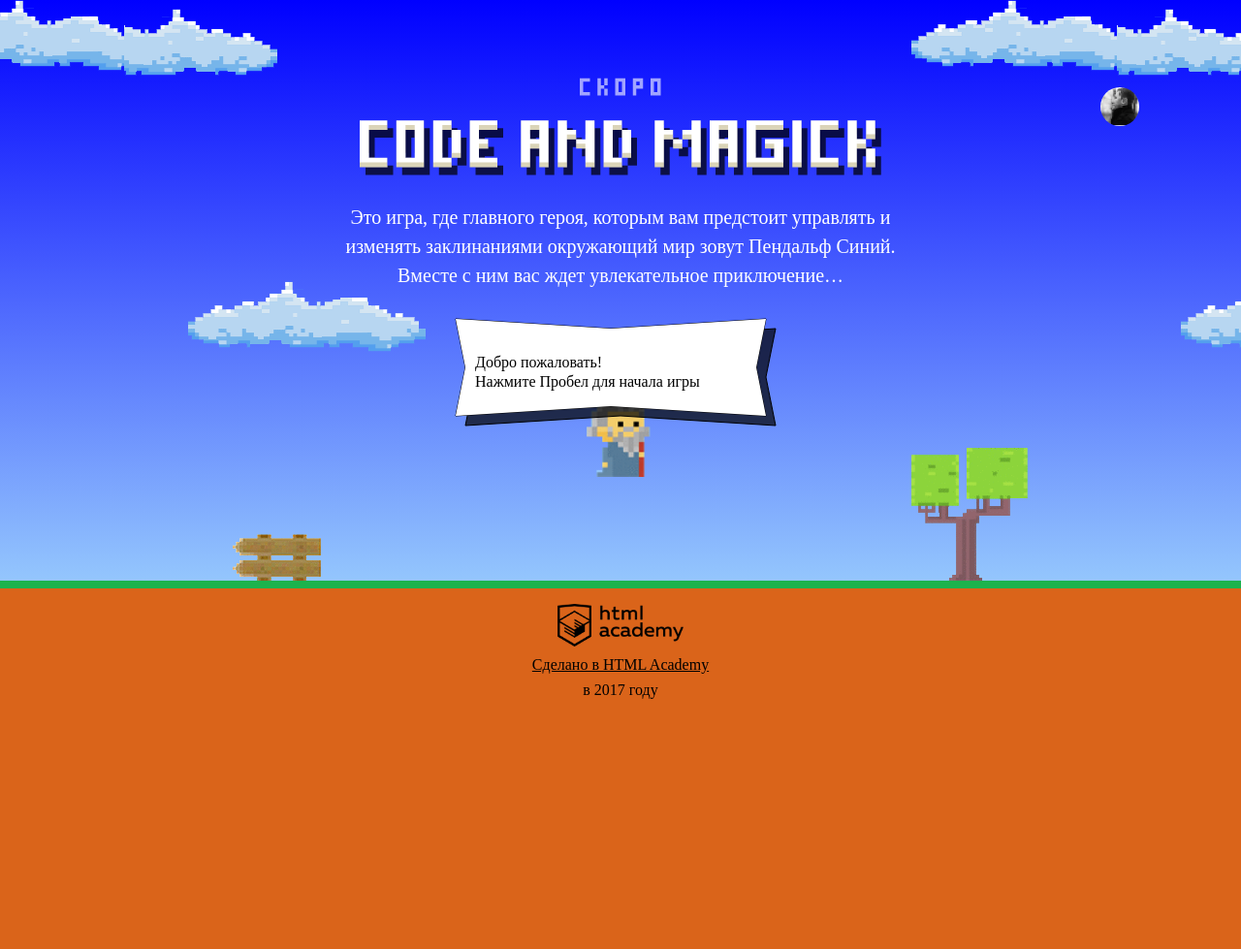
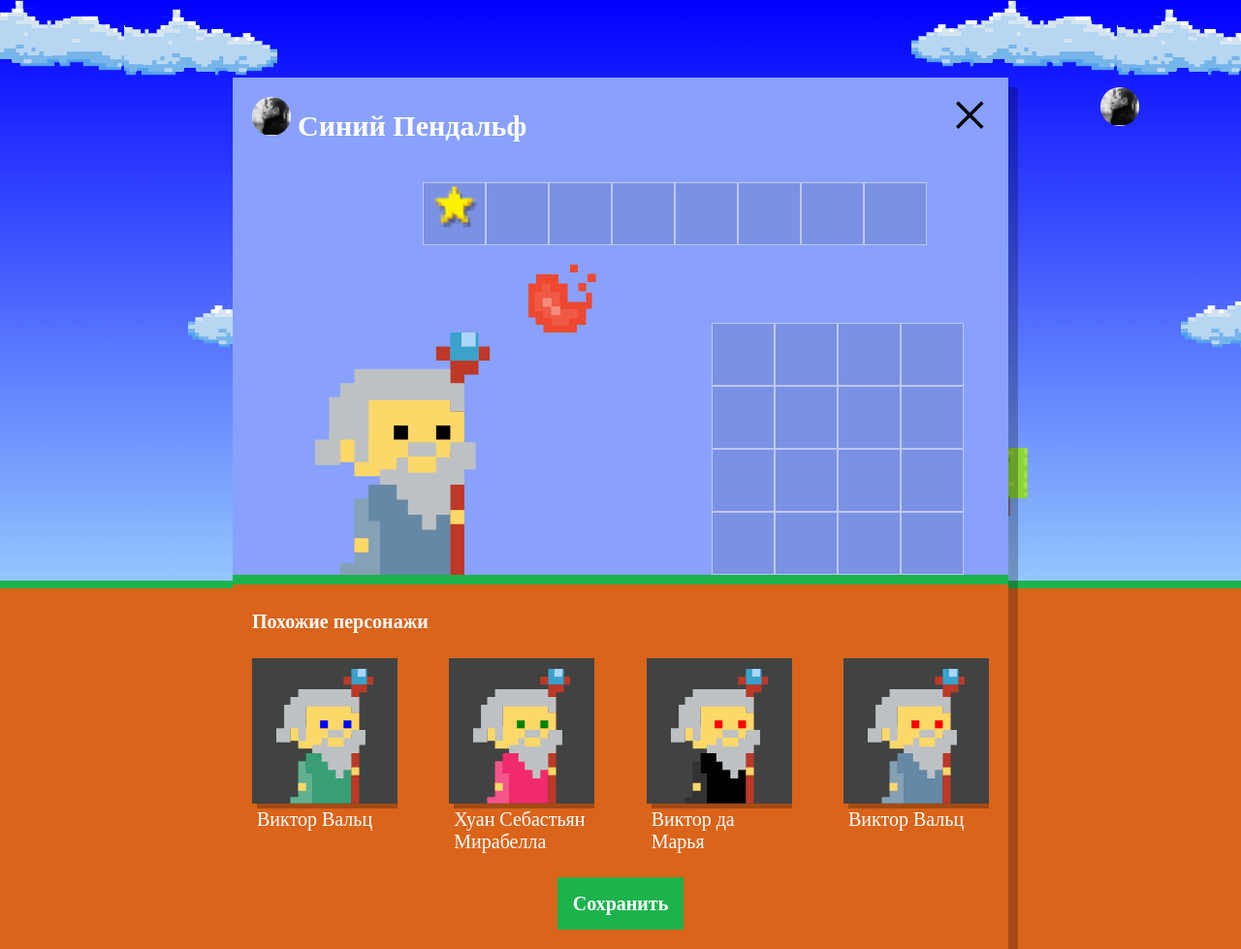
Before and after one commit to Elenanalabordina/201550-code-and-magick, a website: page index.html in a window 1280 px wide. Shown: the whole page at 97% size. Before the commit the page ends 800 px from the top, so only its background shows below. Drawn offline with Linux system fonts and the light colour scheme; a web font is replaced by a local one.

Commit message:
#9 Учебный проект: нас орда

```diff
--- a/index.html
+++ b/index.html
@@ -209,6 +209,7 @@
     };
     console.log(getWizardY)
 </script>
+<script src="js/setup.js"></script>
 <script src="js/stat.js"></script>
 <script src="js/game.js"></script>
 
--- /dev/null
+++ b/js/setup.js
@@ -0,0 +1,70 @@
+'use strict';
+
+var WIZARD_NAMES = [['Иван','Хуан Себастьян','Мария','Кристоф','Виктор','Юлия','Люпита','Вашингтон'],['да Марья','Верон','Мирабелла','Вальц','Онопко','Топольницкая','Нионго','Ирвинг']];
+
+var WIZARD_COLORS = ['rgb(101, 137, 164)','rgb(241, 43, 107)','rgb(146, 100, 161)','rgb(56, 159, 117)','rgb(215, 210, 55)','rgb(0, 0, 0)'];
+
+var WIZARD_EYES = ['black','red','blue','yellow','green'];
+
+var userDialog = document.querySelector('.setup');
+userDialog.classList.remove('hidden');
+var similarListElement = document.querySelector('.setup-similar-list');
+var similarWizardTemplate = document.querySelector('#similar-wizard-template').content.querySelector('.setup-similar-item');
+
+
+var calculationRandomElement = function() {
+  var names = WIZARD_NAMES[0];
+  return Math.floor(Math.random() * WIZARD_NAMES[0].length)
+};
+var calculationRandomElements = function() {
+  var surnames = WIZARD_NAMES[1];
+  return Math.floor(Math.random() * WIZARD_NAMES[1].length)
+};
+
+
+var calculationRandomElement1 = function() {
+  return Math.floor(Math.random() * WIZARD_COLORS.length)
+};
+var calculationRandomElement2 = function() {
+  return Math.floor(Math.random() * WIZARD_EYES.length)
+};
+
+var wizards = [ {
+    name: WIZARD_NAMES[0][calculationRandomElement ()] + ' ' + WIZARD_NAMES[1][calculationRandomElement ()],
+    coatColor: WIZARD_COLORS[calculationRandomElement1 ()],
+    eyesColor: WIZARD_EYES[calculationRandomElement2 ()]
+  },
+  {
+    name: WIZARD_NAMES[0][calculationRandomElement ()] + ' ' + WIZARD_NAMES[1][calculationRandomElement ()],
+    coatColor: WIZARD_COLORS[calculationRandomElement1 ()],
+    eyesColor: WIZARD_EYES[calculationRandomElement2 ()]
+  },
+  {
+    name: WIZARD_NAMES[0][calculationRandomElement ()] + ' ' + WIZARD_NAMES[1][calculationRandomElement ()],
+    coatColor: WIZARD_COLORS[calculationRandomElement1 ()],
+    eyesColor: WIZARD_EYES[calculationRandomElement2 ()]
+  },
+  {
+    name: WIZARD_NAMES[0][calculationRandomElement ()] + ' ' + WIZARD_NAMES[1][calculationRandomElement ()],
+    coatColor: WIZARD_COLORS[calculationRandomElement1 ()],
+    eyesColor: WIZARD_EYES[calculationRandomElement2 ()]
+  }
+              ]
+
+var renderWizard = function (wizard) {
+  var wizardElement = similarWizardTemplate.cloneNode(true);
+
+  wizardElement.querySelector('.setup-similar-label').textContent = wizards[i].name;
+  wizardElement.querySelector('.wizard-coat').style.fill = wizards[i].coatColor;
+  wizardElement.querySelector('.wizard-eyes').style.fill = wizards[i].eyesColor;
+
+  return wizardElement;
+}
+
+var fragment = document.createDocumentFragment();
+for (var i = 0; i < wizards.length; i++) {
+  fragment.appendChild(renderWizard(wizards[i]));
+}
+similarListElement.appendChild(fragment);
+
+userDialog.querySelector('.setup-similar').classList.remove('hidden');
```
